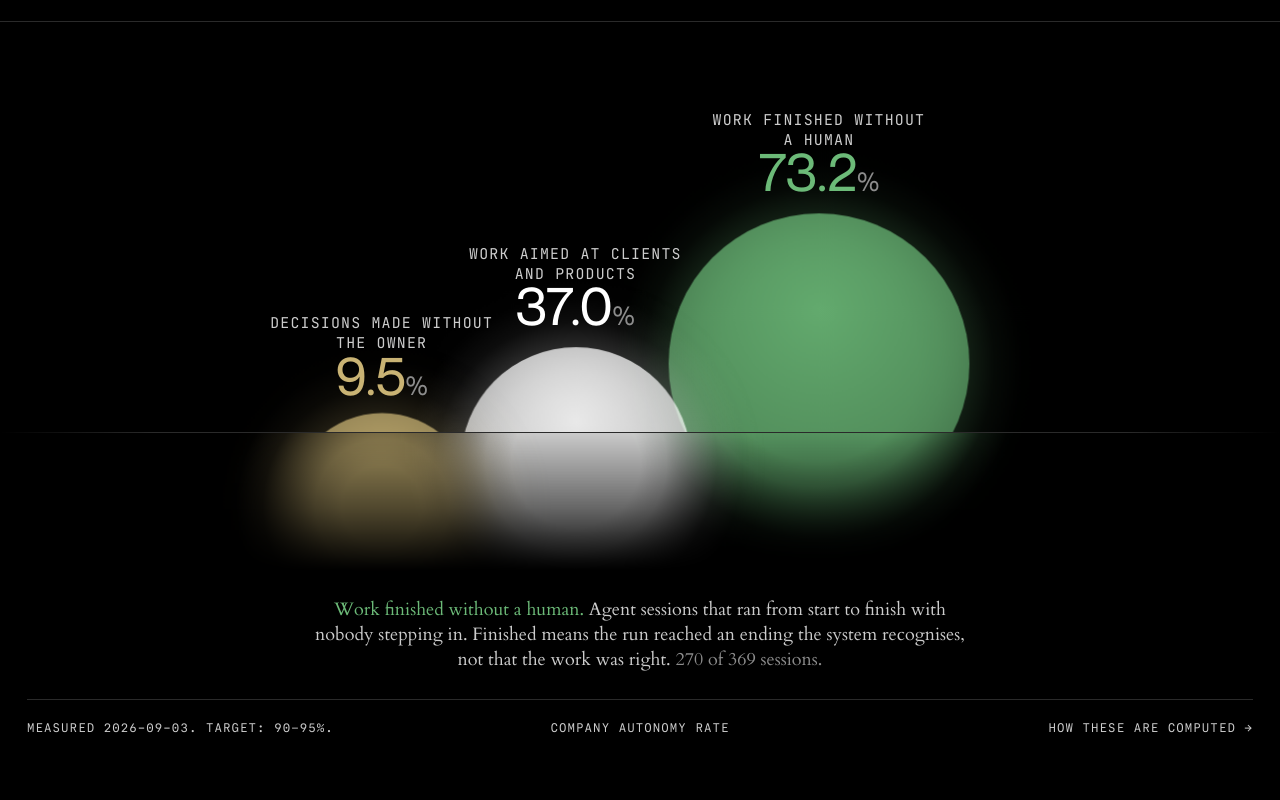
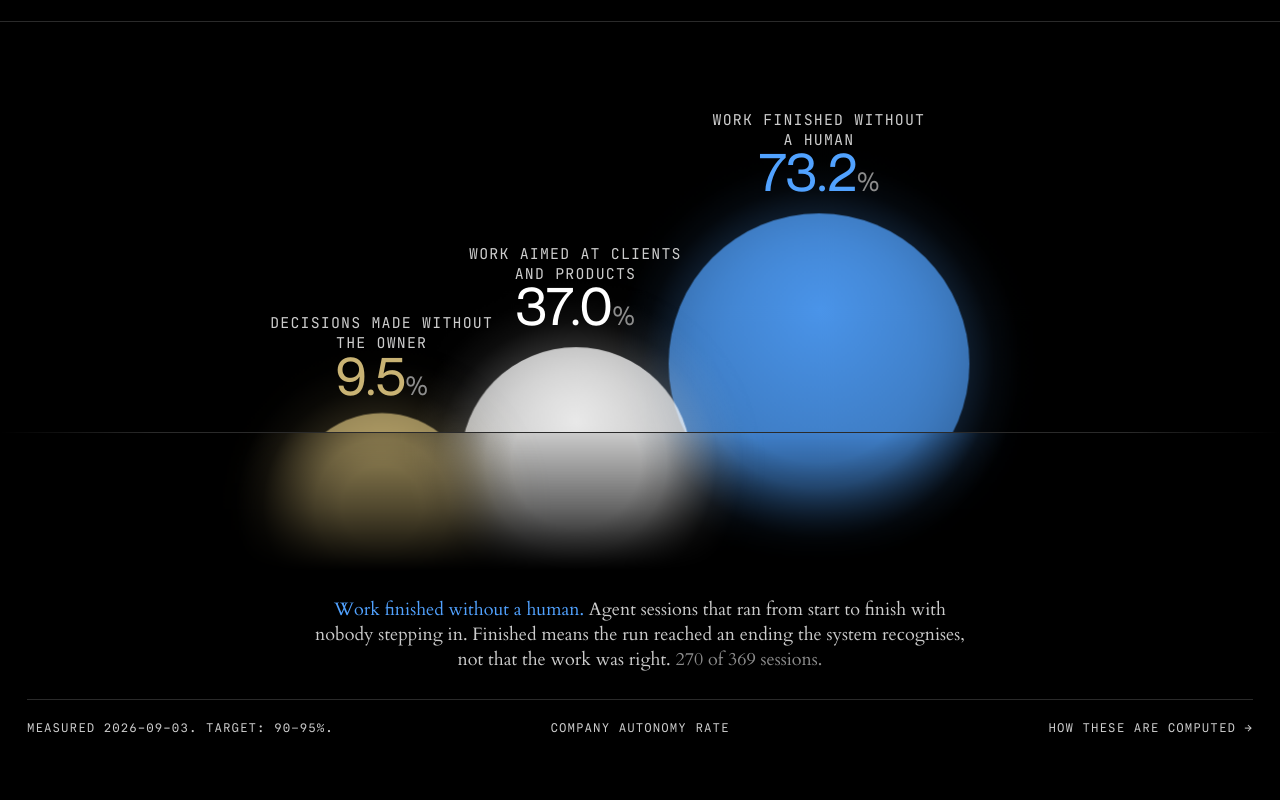
Before and after one commit to intrinsic-labs/lab-site, a Next.js app: page / in a window 1280 px wide. Shown: the part 780-1580 px from the top of the page. Built offline with nearby package versions, Linux system fonts and the light colour scheme.

Commit message:
TRIAL: blue as the UI accent instead of green

```diff
--- a/app/globals.css
+++ b/app/globals.css
@@ -139,8 +139,8 @@
      the sand/yellow pair is the highlight band (`.marker`, selection, the Draft
      pill) — it was also the prose-link colour until 2026-09-04, when links went
      blue (`--color-link`). Ember is the OpenLoom page's dark inline-code colour. */
-  --color-accent: #6cba78;   /* ls.accentLight — rgb(108,186,120) */
-  --color-verdant: #4d8c56;  /* ls.accent — rgb(77,140,86) */
+  --color-accent: #51a2ff;   /* TRIAL: Tailwind blue-400 as the UI accent (was ls.accentLight green #6cba78) */
+  --color-verdant: #155dfc;  /* TRIAL: blue-600 as the fill (was ls.accent green #4d8c56) */
   --color-marker: #c9b374;   /* ls.yellowLight — rgb(201,179,116) */
   --color-marker-2: #a4915c; /* ls.yellow — rgb(164,145,92) */
   --color-ember: #e07a55;    /* latent-spaces `orange` — its dark inline-code colour */
@@ -473,8 +473,8 @@ html:has([data-theme="light"]) {
      The light/dark pair SWAPS ROLES here: on black the light green is the text
      and the dark green the fill, so on cream `accent` is the dark tone and
      `verdant` the light one. */
-  --color-accent: #2d7038;   /* latent-spaces light --terminal-green #3B9A4B, darkened to 5.6:1 */
-  --color-verdant: #5EA36B;  /* latent-spaces light --green, verbatim — the fill */
+  --color-accent: #1447e6;   /* TRIAL: blue-700 on cream, 5.4:1 (was green #2d7038) */
+  --color-verdant: #51a2ff;  /* TRIAL: blue-400 as the pale fill (was green #5EA36B) */
   --color-marker: #6f5f2e;   /* ls.yellow darkened for cream — 5.8:1 (was the prose-link colour until 2026-09-04) */
   --color-marker-2: #a4915c; /* ls.yellow verbatim — the highlight band, never text */
   --color-ember: #a8481d;    /* latent-spaces --orange #E07A55, darkened to 5.4:1 */
```
